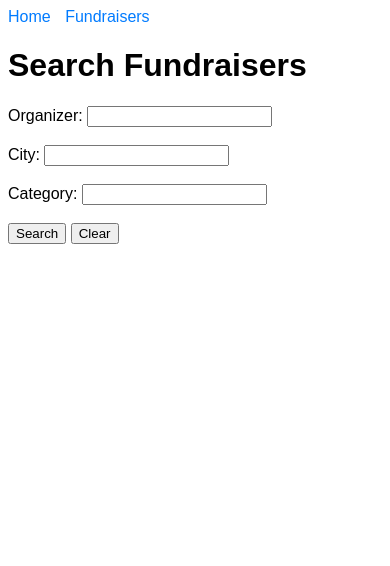
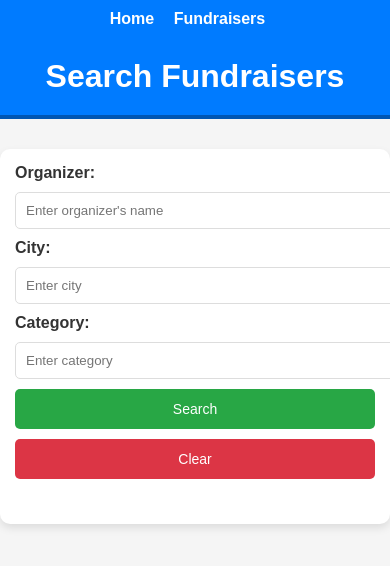
Before and after one commit to Dhruvp-132/Web_Development_II_Ass2-, a website: page search.html in a window 390 px wide. Drawn offline with Linux system fonts and the light colour scheme.

Commit message:
Making attractive all pages

```diff
--- a/search.html
+++ b/search.html
@@ -5,10 +5,116 @@
     <meta name="viewport" content="width=device-width, initial-scale=1.0">
     <title>Crowdfunding Platform - Search Fundraisers</title>
     <style>
-        body { font-family: Arial, sans-serif; }
-        .menu { margin-bottom: 20px; }
-        .menu a { margin-right: 10px; text-decoration: none; color: #007BFF; }
-        .fundraiser { margin: 20px 0; padding: 20px; border: 1px solid #ddd; border-radius: 5px; }
+        body {
+            font-family: Arial, sans-serif;
+            background-color: #f5f5f5;
+            margin: 0;
+            padding: 0;
+            box-sizing: border-box;
+        }
+        .menu {
+            background-color: #007BFF;
+            padding: 10px;
+            text-align: center;
+        }
+        .menu a {
+            margin-right: 15px;
+            text-decoration: none;
+            color: white;
+            font-weight: bold;
+        }
+        h1 {
+            text-align: center;
+            color: #333;
+            padding: 20px 0;
+            margin: 0;
+            background-color: #007BFF;
+            color: white;
+            border-bottom: 4px solid #0056b3;
+        }
+        .container {
+            max-width: 800px;
+            margin: 30px auto;
+            padding: 20px;
+            background-color: white;
+            border-radius: 10px;
+            box-shadow: 0 4px 8px rgba(0, 0, 0, 0.1);
+        }
+        form {
+            display: flex;
+            flex-direction: column;
+            gap: 15px;
+        }
+        label {
+            font-weight: bold;
+            color: #333;
+        }
+        input[type="text"] {
+            padding: 10px;
+            border: 1px solid #ddd;
+            border-radius: 5px;
+            width: 100%;
+        }
+        button {
+            padding: 12px;
+            color: white;
+            background-color: #28a745;
+            border: none;
+            border-radius: 5px;
+            font-size: 16px;
+            cursor: pointer;
+            width: 100%;
+        }
+        button:hover {
+            background-color: #218838;
+        }
+        .clear-btn {
+            background-color: #dc3545;
+        }
+        button.clear-btn:hover {
+            background-color: #c82333;
+        }
+        #results {
+            margin-top: 30px;
+        }
+        .fundraiser {
+            margin: 20px 0;
+            padding: 20px;
+            border: 1px solid #ddd;
+            border-radius: 5px;
+            background-color: #f8f9fa;
+            box-shadow: 0 2px 4px rgba(0, 0, 0, 0.1);
+        }
+        .fundraiser h2 {
+            margin-top: 0;
+            color: #007BFF;
+        }
+        .fundraiser a {
+            display: inline-block;
+            margin-top: 10px;
+            padding: 10px 15px;
+            background-color: #007BFF;
+            color: white;
+            text-decoration: none;
+            border-radius: 5px;
+        }
+        .fundraiser a:hover {
+            background-color: #0056b3;
+        }
+        p {
+            color: #555;
+        }
+        @media (max-width: 600px) {
+            .container {
+                padding: 15px;
+            }
+            form {
+                gap: 10px;
+            }
+            button {
+                font-size: 14px;
+            }
+        }
     </style>
 </head>
 <body>
@@ -19,21 +125,24 @@
     </div>
 
     <h1>Search Fundraisers</h1>
+
+    <div class="container">
         <form id="searchForm">
             <label for="organizer">Organizer:</label>
-        <input type="text" id="organizer" name="organizer">
-        <br><br>
+            <input type="text" id="organizer" name="organizer" placeholder="Enter organizer's name">
+
             <label for="city">City:</label>
-        <input type="text" id="city" name="city">
-        <br><br>
+            <input type="text" id="city" name="city" placeholder="Enter city">
+
             <label for="category">Category:</label>
-        <input type="text" id="category" name="category">
-        <br><br>
+            <input type="text" id="category" name="category" placeholder="Enter category">
+
             <button type="button" onclick="searchFundraisers()">Search</button>
-        <button type="button" onclick="clearFields()">Clear</button>
+            <button type="button" class="clear-btn" onclick="clearFields()">Clear</button>
         </form>
 
         <div id="results"></div>
+    </div>
 
     <script>
         function searchFundraisers() {
@@ -46,16 +155,13 @@
                 return;
             }
 
-            // Build query string
             let query = `http://localhost:3000/search?`;
             if (organizer) query += `organizer=${encodeURIComponent(organizer)}&`;
             if (city) query += `city=${encodeURIComponent(city)}&`;
             if (category) query += `category=${encodeURIComponent(category)}`;
 
-            // Remove trailing '&' or '?'
             query = query.replace(/[&?]$/, '');
 
-            // Fetch data from the server
             fetch(query)
                 .then(response => {
                     if (!response.ok) {
@@ -65,7 +171,7 @@
                 })
                 .then(data => {
                     const container = document.getElementById('results');
-                    container.innerHTML = '';  // Clear previous results
+                    container.innerHTML = '';
                     if (data.length === 0) {
                         container.innerHTML = '<p style="color: red; font-weight: bold;">No fundraisers found.</p>';
                     } else {
@@ -77,7 +183,7 @@
                                 <p>Organized by: ${fundraiser.ORGANIZER}</p>
                                 <p>City: ${fundraiser.CITY}</p>
                                 <p>Category: ${fundraiser.CATEGORY}</p>
-                                <a href="fundraiser.html?id=${fundraiser.FUNDRAISER_ID}">View Details</a>`;  <!-- Pass FUNDRAISER_ID in the URL -->
+                                <a href="fundraiser.html?id=${fundraiser.FUNDRAISER_ID}">View Details</a>`;
                             container.appendChild(div);
                         });
                     }
@@ -93,7 +199,7 @@
             document.getElementById('organizer').value = '';
             document.getElementById('city').value = '';
             document.getElementById('category').value = '';
-            document.getElementById('results').innerHTML = '';  // Clear results
+            document.getElementById('results').innerHTML = '';
         }
     </script>
 
```
Also changed, not shown: fundraiser.html (+63 -15 lines). Lines whose indentation alone changed are shown as unchanged.
